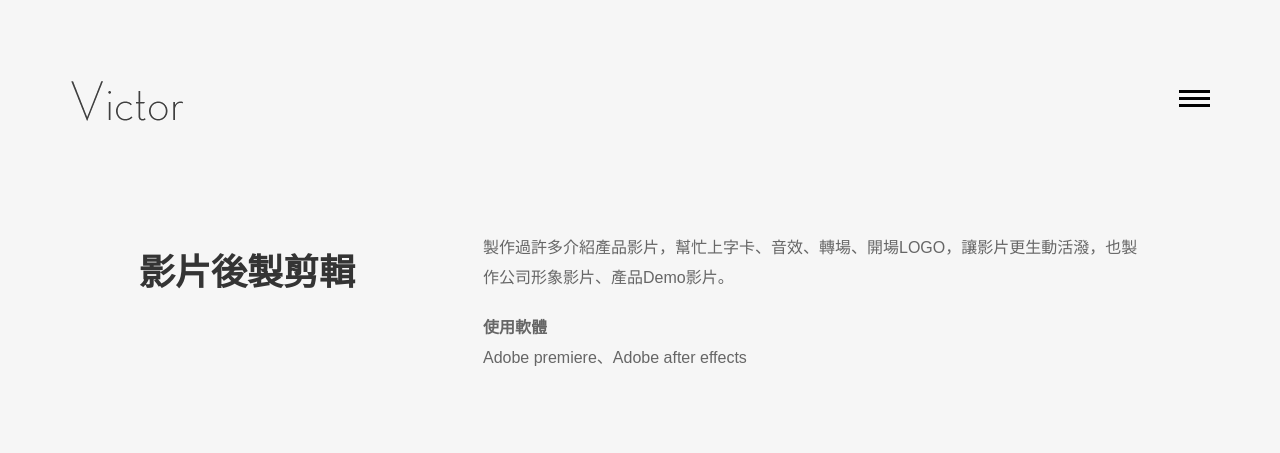
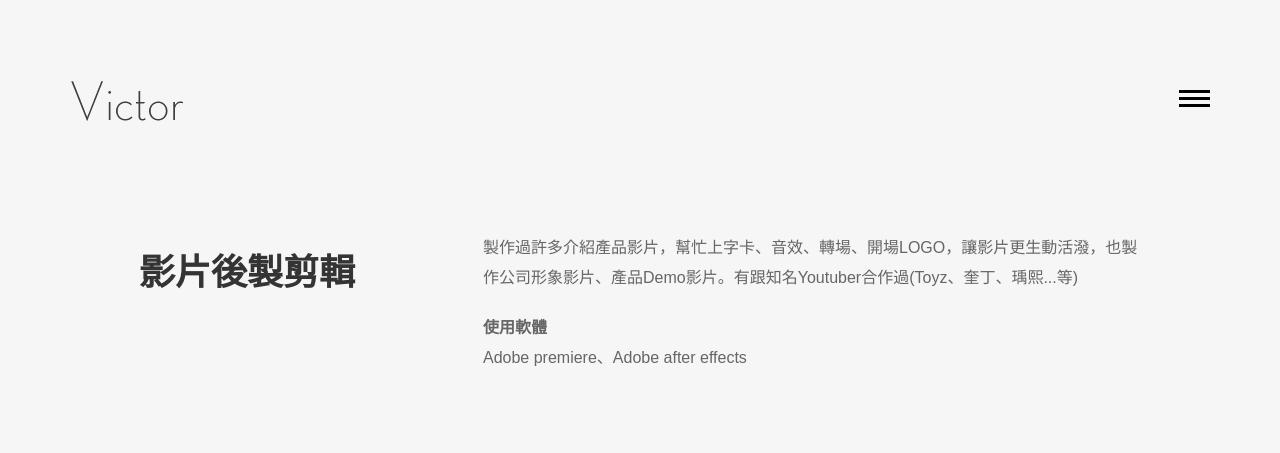
Before and after one commit to victorlu80220/portfolio, a plain HTML site: page works-details-12.html in a window 1280 px wide. Shown: the top 453 px of the page. Drawn offline with Linux system fonts and the light colour scheme.

Commit message:
Update works-details-12.html

```diff
--- a/works-details-12.html
+++ b/works-details-12.html
@@ -102,7 +102,7 @@
                             </div>
                             <div class="col-xs-12 col-sm-12 col-md-8">
                             	<section>
-                                	<p>製作過許多介紹產品影片，幫忙上字卡、音效、轉場、開場LOGO，讓影片更生動活潑，也製作公司形象影片、產品Demo影片。</p>
+                                	<p>製作過許多介紹產品影片，幫忙上字卡、音效、轉場、開場LOGO，讓影片更生動活潑，也製作公司形象影片、產品Demo影片。有跟知名Youtuber合作過(Toyz、奎丁、瑀熙...等)</p>
                                     <p><strong>使用軟體</strong><br/>
                                     Adobe premiere、Adobe after effects</p>
                                 </section>
```
